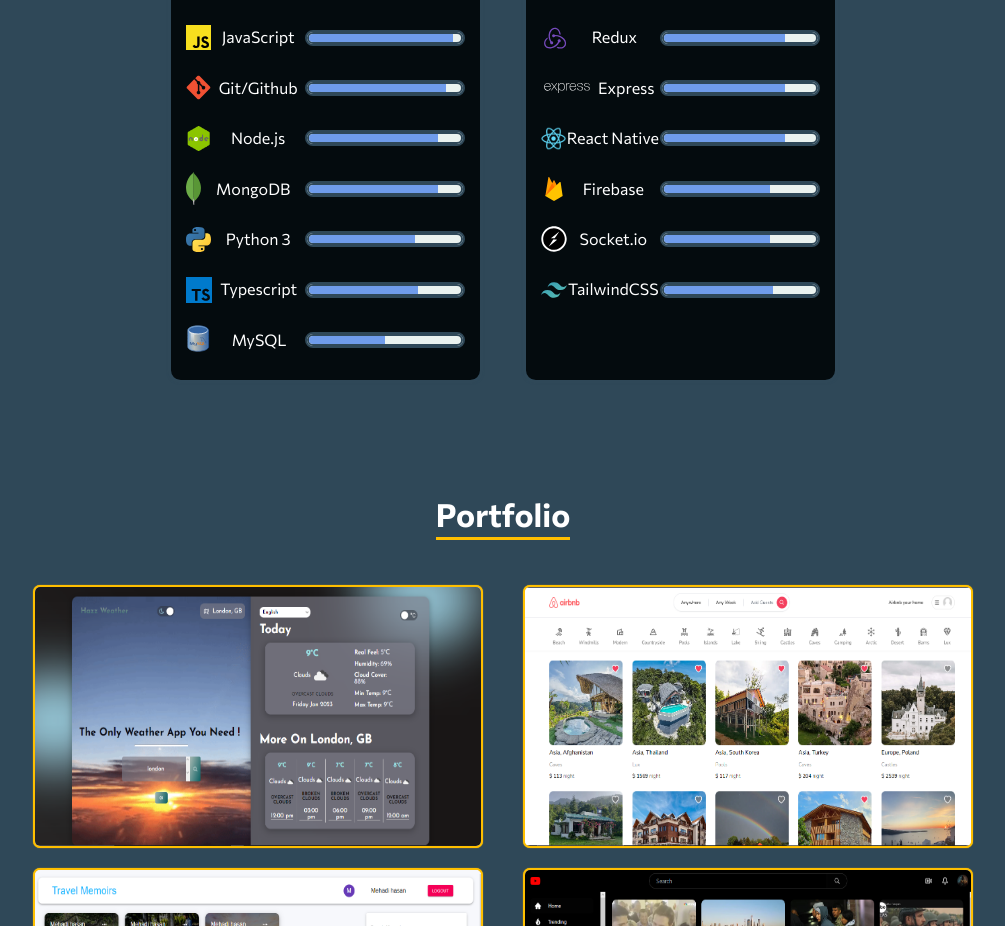
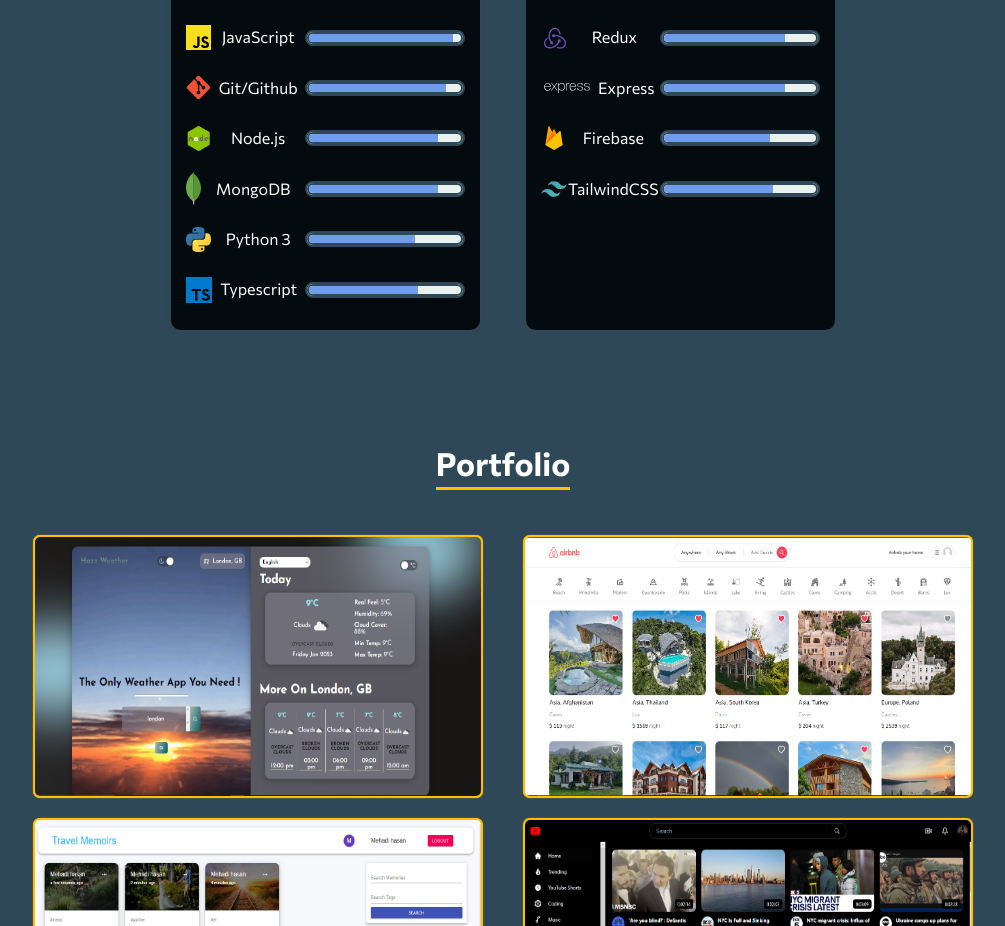
Before and after one commit to Crypt06545/Personal-portfolio, a React (Create React App) app: page / in a window 1280 px wide. Shown: the part 1120-2046 px from the top of the page, without its empty margins (137-1142 px from the left). Built offline with nearby package versions, Linux system fonts and the light colour scheme.

Commit message:
edit skill sections

```diff
--- a/package.json
+++ b/package.json
@@ -17,7 +17,7 @@
     "sweetalert2": "^10.6.1"
   },
   "scripts": {
-    "start": "react-scripts start",
+    "start": "cross-env NODE_OPTIONS=--openssl-legacy-provider react-scripts start",
     "build": "react-scripts build",
     "test": "react-scripts test",
     "eject": "react-scripts eject",
--- a/src/components/Skills/mySkills.js
+++ b/src/components/Skills/mySkills.js
@@ -44,12 +44,12 @@
             percentage: 72,
             imageWidth: 26
         },
-        {
-            name: 'MySQL',
-            image: lngLogo['mysql'],
-            percentage: 50,
-            imageWidth: 27
-        },
+        // {
+        //     name: 'MySQL',
+        //     image: lngLogo['mysql'],
+        //     percentage: 50,
+        //     imageWidth: 27
+        // },
     ],
 
     frameworksAndLibraries: [
@@ -71,24 +71,24 @@
             percentage: 80,
             imageWidth: 52
         },
-        {
-            name: 'React Native',
-            image: lngLogo['react_native'],
-            percentage: 80,
-            imageWidth: 25
-        },
+        // {
+        //     name: 'React Native',
+        //     image: lngLogo['react_native'],
+        //     percentage: 80,
+        //     imageWidth: 25
+        // },
         {
             name: 'Firebase',
             image: lngLogo['firebase'],
             percentage: 70,
             imageWidth: 26
         },
-        {
-            name: 'Socket.io',
-            image: lngLogo['socketioWhite'],
-            percentage: 70,
-            imageWidth: 26
-        },
+        // {
+        //     name: 'Socket.io',
+        //     image: lngLogo['socketioWhite'],
+        //     percentage: 70,
+        //     imageWidth: 26
+        // },
         {
             name: 'TailwindCSS',
             image: lngLogo['tailwind'],
```
